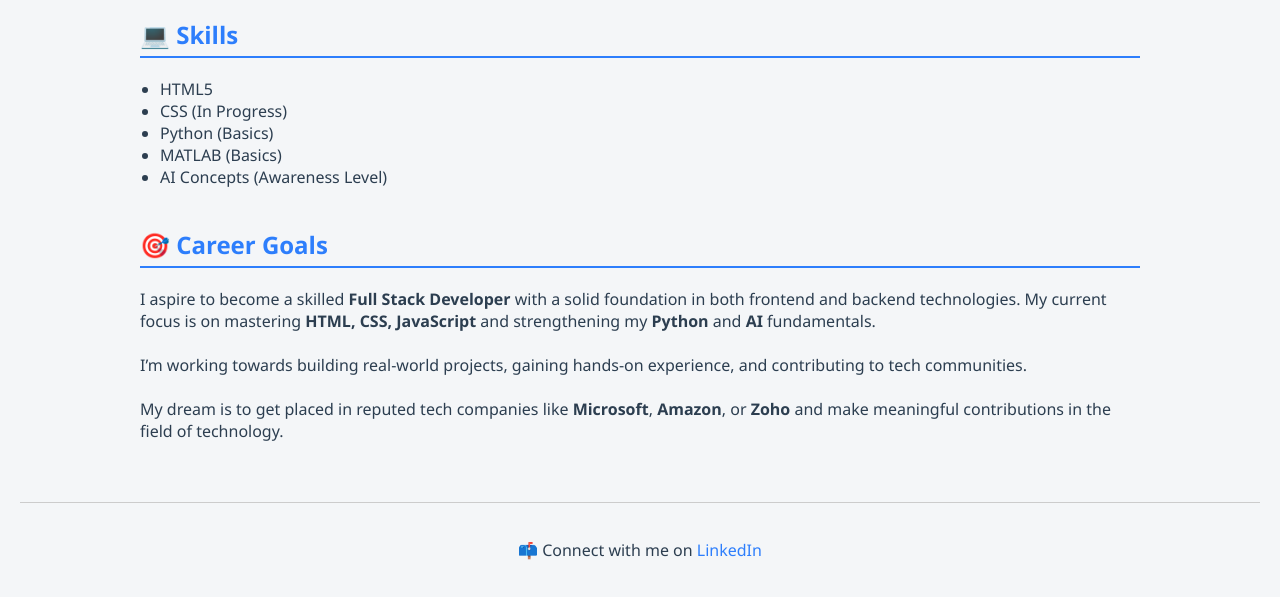
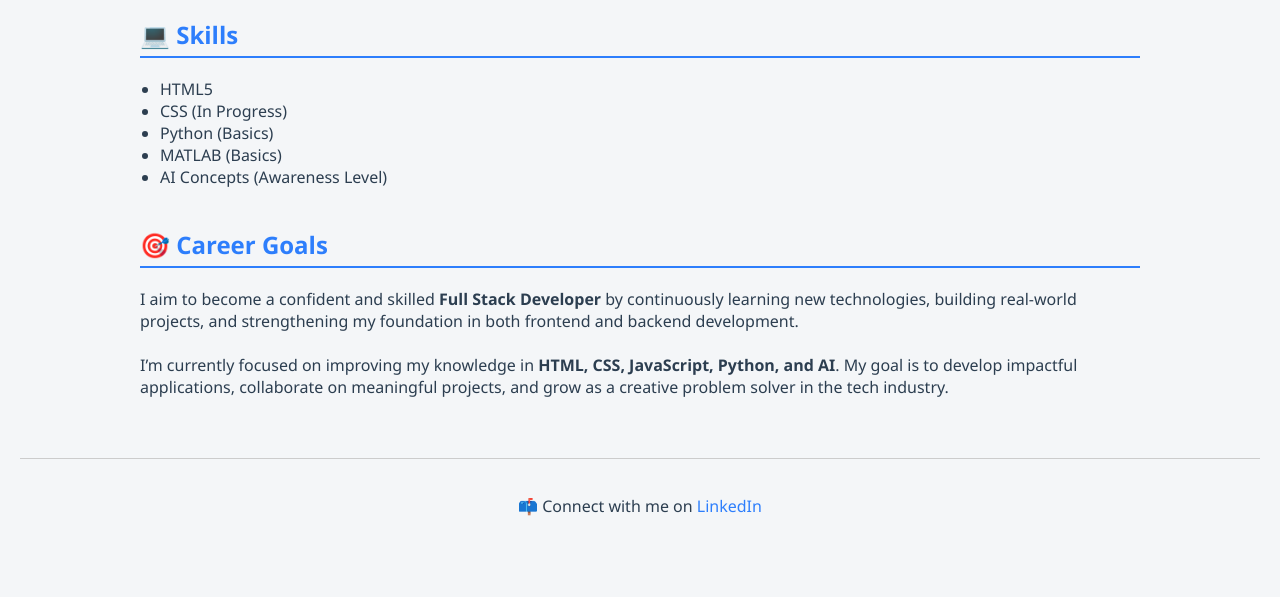
Before and after one commit to karthick-hub/karthick-portfolio, a plain HTML site: page index.html in a window 1280 px wide. Shown: the part 1018-1615 px from the top of the page. After the commit the page ends 1571 px from the top, so only its background shows below. Drawn offline with Linux system fonts and the light colour scheme.

Commit message:
Update index.html

```diff
--- a/index.html
+++ b/index.html
@@ -50,14 +50,12 @@
 <section>
   <h2>🎯 Career Goals</h2>
   <p>
-        I aspire to become a skilled <strong>Full Stack Developer</strong> with a solid foundation in both frontend and backend technologies.
-        My current focus is on mastering <strong>HTML, CSS, JavaScript</strong> and strengthening my <strong>Python</strong> and <strong>AI</strong> fundamentals.
+    I aim to become a confident and skilled <strong>Full Stack Developer</strong> by continuously learning new technologies, building real-world projects, and strengthening my foundation in both frontend and backend development.
     <br><br>
-        I’m working towards building real-world projects, gaining hands-on experience, and contributing to tech communities.
-        <br><br>
-        My dream is to get placed in reputed tech companies like <strong>Microsoft</strong>, <strong>Amazon</strong>, or <strong>Zoho</strong> and make meaningful contributions in the field of technology.
+    I’m currently focused on improving my knowledge in <strong>HTML, CSS, JavaScript, Python, and AI</strong>. My goal is to develop impactful applications, collaborate on meaningful projects, and grow as a creative problem solver in the tech industry.
   </p>
 </section>
+
 
   </main>
 
```
Lines whose indentation alone changed are shown as unchanged.
